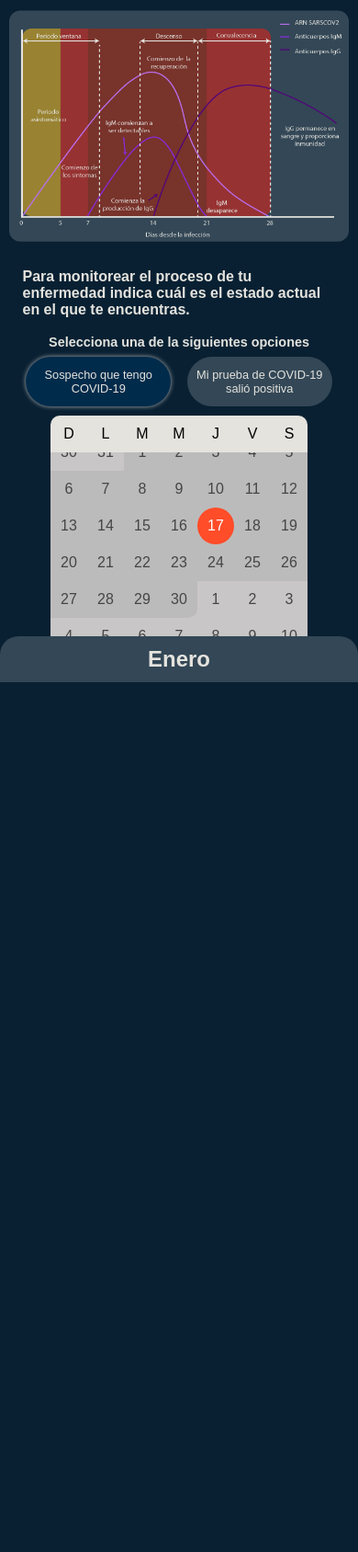
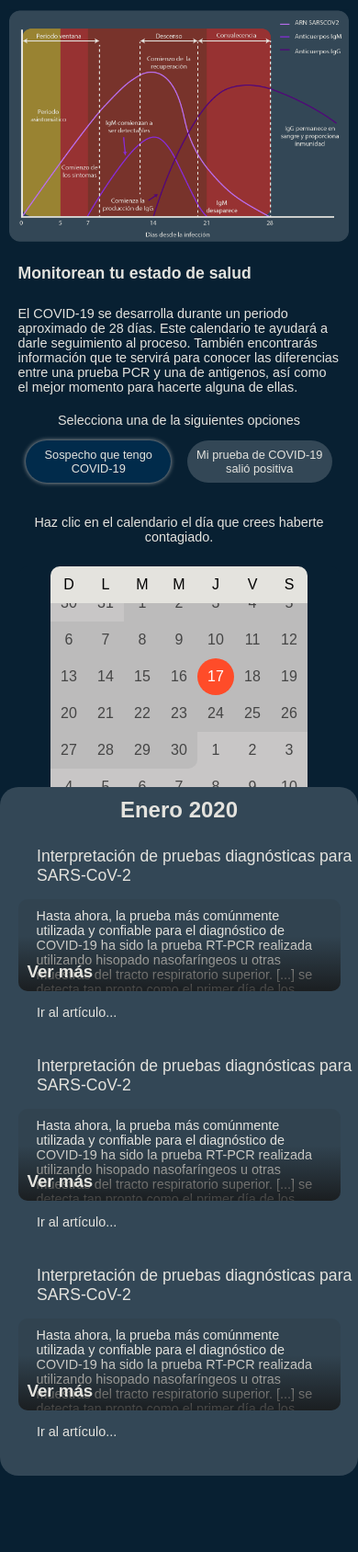
Before and after one commit to VGM137/reactCalendar, a React app: page / in a window 390 px wide. Shown: the part 54-1742 px from the top of the page at 92% size. Before the commit the page ends 844 px from the top, so only its background shows below. Built offline with nearby package versions, Linux system fonts and the light colour scheme.

Commit message:
Almost ready, check dinamic see less buton

```diff
--- a/src/assets/styles/components/ChooseState.scss
+++ b/src/assets/styles/components/ChooseState.scss
@@ -6,27 +6,37 @@
   color: #e4e3de;
   display: grid;
   grid-template-columns: 50% 50%;
-  grid-template-rows: 40% 25% 35%;
-  grid-template-areas: 'description description'
+  grid-template-rows: auto auto auto auto auto;
+  grid-template-areas: 'title title'
+                       'description description'
                        'question question'
-                       'buttonA buttonB';
+                       'buttonA buttonB'
+                       'instructions instructions';
 }
-.question{
-  grid-area: question;
-  font-size: .9em;
-  height: auto;
+.choose-state-title{
+  grid-area: title;
+  margin: 0 0 20px 0;
+  font-size: 1.2em;
   text-align: center;
 }
 .question-description{
   grid-area: description;
   font-size: 1em;
   height: auto;
-  margin: 5px;
+  margin: 5px auto;
+  font-weight: 500;
+  width: 80%;
+}
+.question{
+  grid-area: question;
+  font-size: 1em;
+  height: auto;
+  text-align: center;
+  font-weight: 500;
 }
 .suspicious-state{
   font-size: .8em;
   width: 90%;
-  margin: auto;
   padding: 8px;
   box-sizing: border-box;
   text-decoration: none;
@@ -36,12 +46,13 @@
   border-radius: 30px;
   background-color: #334756;
   color: #e4e3de;
+  margin: 0px auto 20px auto;
+  height: auto;
   /* box-shadow: 0px 0px 0px 3px #010910; */
 }
 .tested-state{
   font-size: .8em;
   width: 90%;
-  margin: auto;
   padding: 5px 8px;
   box-sizing: border-box;
   text-decoration: none;
@@ -50,9 +61,34 @@
   border-radius: 30px;
   background-color: #334756;
   color: #e4e3de;
+  margin: 0px auto 20px auto;
+  height: auto;
   /* box-shadow: 0px 0px 0px 3px #010910; */
 }
 .active-button{
   background-color: #012b4b;;
   box-shadow: 0px 0px 5px 0px #b1b1b1;
 }
+.instructions{
+  font-size: 1em;
+  grid-area: instructions;
+  height: auto;
+  font-weight: 500;
+  text-align: center;
+}
+@media screen and (max-width: 767px){
+  .choose-state-title{
+    font-size: 1.1em;
+    text-align: left;
+  }
+  .question{
+    font-size: .9em;
+  }
+  .question-description{
+    font-size: .9em;
+    width: 100%;
+  }
+  .instructions{
+    font-size: .9em;
+  }
+}
--- a/src/assets/styles/components/DisplayMonth.scss
+++ b/src/assets/styles/components/DisplayMonth.scss
@@ -13,4 +13,5 @@
   justify-content: center;
   align-items: center;
   width: 100%;
+  margin: 0 auto;
 }
--- /dev/null
+++ b/src/assets/styles/components/Footer.scss
@@ -0,0 +1,4 @@
+.footer-wrap{
+  height: 200px;
+  width: 100px;
+}
--- /dev/null
+++ b/src/assets/styles/components/InfoComponent.scss
@@ -0,0 +1,96 @@
+.info-wrap{
+  height: auto;
+  width: 100%;
+  margin: 10px auto 40px auto;
+  border-bottom-left-radius: 20px;
+  border-top-left-radius: 20px;
+}
+.info-content{
+  position: relative;
+  height: 100%;
+  width: 70%;
+  box-sizing: border-box;
+  margin: 0 auto;
+}
+.info-title{
+  font-size: 1.1em;
+  color: #e4e3de;
+  width: 60%;
+  margin: 15px auto;
+  font-weight: 500;
+}
+.info-text{
+  font-size: .9em;
+  color: #e4e3de;
+  border-radius: 10px;
+  width: 100%;
+  margin: 15px auto;
+  font-weight: 500;
+  padding: 10px;
+  padding-left: 20px;
+  background-color: #2f3e49;
+  box-sizing: border-box;
+}
+.info-wrap a{
+  font-size: .8em;
+  text-decoration: none;
+  color: #e4e3de;
+  width: 60%;
+  margin: 15px auto;
+  display: flex;
+  font-size: .9em;
+  font-weight: 500;
+}
+
+@media screen and (max-width: 767px){
+  .info-content{
+    width: 90%;
+  }
+  .info-title{
+    width: 90%;
+    margin-left: 40px;
+  }
+  .info-text{
+    width: 90%;
+  }
+  .info-wrap a{
+    width: 90%;
+    margin-left: 40px;
+  }
+  .info-text{
+    font-size: .9em;
+    color: #e4e3de;
+    max-height: 100px;
+    overflow: hidden;
+    border-radius: 10px;
+    width: 100%;
+    margin: 15px auto;
+    font-weight: 500;
+    padding: 10px;
+    padding-left: 20px;
+    background-color: #2f3e496b;
+    box-sizing: border-box;
+  }
+  .info-seeMore{
+    display: flex;
+    position: absolute;
+    height: 100%;
+    width: 100%;
+    top: 0;
+    z-index: 1;
+    background: rgb(0,0,0);
+    background: linear-gradient(180deg, rgba(0,0,0,0) 40%, rgba(21,21,21,0.8) 100%);
+    border-radius: 10px;
+    margin: 0 auto;
+  }
+  .info-seeMore-text{
+    display: flex;
+    color: #e4e3de;
+    margin: 10px;
+    width: auto;
+    align-items: end;
+  }
+  .info-seeLess{
+    font-size: .9em;
+  }
+}
--- /dev/null
+++ b/src/assets/styles/components/LearnMore.scss
@@ -0,0 +1,6 @@
+.learnMore-section{
+  background-color: #334756;
+  width: 100%;
+  border-bottom-left-radius: 20px;
+  border-bottom-right-radius: 20px;
+}
--- a/src/assets/styles/components/YearContainer.scss
+++ b/src/assets/styles/components/YearContainer.scss
@@ -3,8 +3,8 @@
   width: fit-content;
   margin: auto;
   overflow: scroll;
-  display: grid;
-  grid-template-columns: repeat(max(366), 40px);
+  display: flex;
+  /* grid-template-columns: repeat(max(366), 40px); */
   grid-auto-flow: row;
   justify-content: center;
   position: relative;
@@ -21,6 +21,7 @@
 }
 @media screen and (max-width: 767px){
   .year-container{
+    display: grid;
     grid-template-columns: repeat(max(7), 40px);
   }
   .Enero, .Marzo, .Mayo, .Julio, .Septiembre, .Noviembre{
--- a/src/components/ChooseState.jsx
+++ b/src/components/ChooseState.jsx
@@ -4,6 +4,8 @@ import { currentState } from "../actions";
 import '../assets/styles/components/ChooseState.scss'
 
 const ChooseState = (props) => {
+
+  let isTested = props.state
 
   const handleState = (e) =>{
     if(e.target.id === 'suspicious-state'){
@@ -19,24 +21,39 @@ const ChooseState = (props) => {
 
   return (
     <div id='choose-state' className='choose-state'>
-      <h2 id='question-description' className='question-description'>Para monitorear el proceso de tu enfermedad indica cuál es el estado actual en el que te encuentras.</h2>
+      <h1 id='choose-state-title' className='choose-state-title'>Monitorean tu estado de salud</h1>
+      <h2 id='question-description' className='question-description'>El COVID-19 se desarrolla durante un periodo aproximado de 28 días. Este calendario te ayudará a darle seguimiento al proceso. También encontrarás información que te servirá para conocer las diferencias entre una prueba PCR y una de antigenos, así como el mejor momento para hacerte alguna de ellas.</h2>
       <h3 id='question' className='question'>Selecciona una de la siguientes opciones</h3>
       <button
         id='suspicious-state'
         className='suspicious-state active-button'
         onClick={(e) => handleState(e)}
-        >Sospecho que tengo COVID-19</button>
+        >Sospecho que tengo COVID-19
+      </button>
       <button
         id='tested-state'
         className='tested-state'
         onClick={(e) => handleState(e)}
-        >Mi prueba de COVID-19 salió positiva</button>
+        >Mi prueba de COVID-19 salió positiva
+      </button>
+      {isTested
+        ?
+          <h3 id='instructions' className='instructions'>Haz clic en el calendario el día que te hiciste la prueba.</h3>
+        :
+          <h3 id='instructions' className='instructions'>Haz clic en el calendario el día que crees haberte contagiado.</h3>
+      }
     </div>
   )
+}
+
+const mapStateToProps = (state) => {
+  return {
+    state: state.state
+  }
 }
 
 const dispatchStateToProps = {
   currentState,
 }
 
-export default connect(null, dispatchStateToProps)(ChooseState)
+export default connect(mapStateToProps, dispatchStateToProps)(ChooseState)
--- a/src/components/DayNumber.jsx
+++ b/src/components/DayNumber.jsx
@@ -4,7 +4,7 @@ import { scrollingMonth } from "../actions";
 import { displayRange } from "../actions";
 import '../assets/styles/components/DayNumber.scss'
 
-const DayNumber = ({number, month, lastDay, start}) => {
+const DayNumber = ({number, month, year, lastDay, start}) => {
 
   const currentDate = useSelector(state => state.currentDate)
   const windowSize = useSelector(state => state.windowSize)
@@ -14,6 +14,7 @@ const DayNumber = ({number, month, lastDay, start}) => {
 
   let currentMonth = currentDate.currentMonth
   let currentDay = currentDate.currentDay
+  let currentYear = currentDate.currentYear
   if(currentDay < 10){
     currentDay = currentDay.charAt(1)
   }
@@ -26,7 +27,7 @@ const DayNumber = ({number, month, lastDay, start}) => {
   const callbackFunction = entries => {
     const [entry] = entries
     if(entry.isIntersecting == true){
-      dispatch(scrollingMonth(entry.target.classList[1]))
+      dispatch(scrollingMonth({month:entry.target.classList[1], year: entry.target.classList[3]}))
     }
 
     setVisible(entry.isIntersecting)
@@ -43,9 +44,10 @@ const DayNumber = ({number, month, lastDay, start}) => {
   useEffect(() => {
     const observer = new IntersectionObserver(callbackFunction, options)
     const currentTarget = targetRef.current
-    if(currentTarget.classList[1]==currentMonth && currentTarget.innerText == currentDay){
+    if(currentTarget.classList[1]==currentMonth && currentTarget.classList[3]==currentYear && currentTarget.innerText == currentDay){
       currentTarget.scrollIntoView({block: "center", behavior: "smooth"})
     }
+
     if(currentTarget) observer.observe(currentTarget)
 
     return () => {
@@ -122,19 +124,20 @@ const DayNumber = ({number, month, lastDay, start}) => {
               dayNumber-container
               ${month}
               s${number}
+              ${year}
               ${number == 1 ? 'first-round' : ''}
               ${number == lastDay ? 'last-round' : ''}
-              ${month == currentMonth ? 'current-month' : ''}
-              ${month == currentMonth && number == currentDay ? number : ''}
+              ${month == currentMonth && year == currentYear ? 'current-month' : ''}
+              ${month == currentMonth && number && year == currentYear == currentDay ? number : ''}
             `}
             style={{gridColumn: `${start}/${start+1}`}}
           >
             <p
               id='dayNumber'
-              style={month == currentMonth && number == currentDay ? {backgroundColor: '#FF4C29', position:'relative'} : {}}
+              style={month == currentMonth && number == currentDay && year == currentYear ? {backgroundColor: '#FF4C29', position:'relative'} : {}}
               className={`
                 dayNumber
-                ${month == currentMonth && number == currentDay ? 'current-day' : ''}
+                ${month == currentMonth && number == currentDay && year == currentYear ? 'current-day' : ''}
               `}
               onClick={state ? (e) => handleTestedClick(e) : (e) => handleSuspiciousClick(e)}>
                 {number}
@@ -148,18 +151,19 @@ const DayNumber = ({number, month, lastDay, start}) => {
               dayNumber-container
               ${month}
               s${number}
+              ${year}
               ${number == 1 ? 'first-round' : ''}
               ${number == lastDay ? 'last-round' : ''}
-              ${month == currentMonth ? 'current-month' : ''}
-              ${month == currentMonth && number == currentDay ? number : ''}
+              ${month == currentMonth && year == currentYear ? 'current-month' : ''}
+              ${month == currentMonth && number && year == currentYear == currentDay ? number : ''}
             `}
           >
             <p
             id='dayNumber'
-            style={month == currentMonth && number == currentDay ? {backgroundColor: '#FF4C29'} : {}}
+            style={month == currentMonth && number == currentDay && year == currentYear ? {backgroundColor: '#FF4C29'} : {}}
             className={`
               dayNumber
-              ${month == currentMonth && number == currentDay ? 'current-day' : ''}
+              ${month == currentMonth && number == currentDay && year == currentYear ? 'current-day' : ''}
             `}
             onClick={state ? (e) => handleTestedClick(e) : (e) => handleSuspiciousClick(e)} >
               {number}
--- a/src/components/DisplayMonth.jsx
+++ b/src/components/DisplayMonth.jsx
@@ -3,10 +3,11 @@ import { connect } from "react-redux";
 import '../assets/styles/components/DisplayMonth.scss'
 
 const DisplayMonth = (props) => {
+  let year = props.scrollingMonth.year
   return(
     <div id='display-month' className='display-month'>
       <h2 id='month-text' className='month-text'>
-        {props.scrollingMonth}
+        {`${props.scrollingMonth.month} ${year}`}
       </h2>
     </div>
   )
--- /dev/null
+++ b/src/components/Footer.jsx
@@ -0,0 +1,13 @@
+import React from "react";
+import { connect } from "react-redux";
+import '../assets/styles/components/Footer.scss'
+
+const Footer = () => {
+  return (
+    <div id='footer-wrap' className='footer-wrap'>
+
+    </div>
+  )
+}
+
+export default connect(null, null)(Footer);
--- /dev/null
+++ b/src/components/InfoComponent.jsx
@@ -0,0 +1,67 @@
+import React from "react";
+import { connect, useSelector } from "react-redux";
+import { Link } from "react-router-dom";
+import '../assets/styles/components/InfoComponent.scss'
+
+const infoComponent = ({title, text, link}) => {
+
+  const windowSize = useSelector(state => state.windowSize)
+  const isMobile = windowSize < 768
+
+  const handleSeeMore = (e) => {
+    let target = e.target
+    if(target.id == 'info-seeMore'){
+      let infoText = target.parentElement.children[0]
+      let infoSeeMore = target
+      infoText.style.maxHeight = '100%'
+      infoSeeMore.style.display = 'none'
+    }else if(target.id == 'info-seeMore-text'){
+      let infoText = target.parentElement.parentElement.children[0]
+      let infoSeeMore = target.parentElement
+      infoText.style.maxHeight = '100%'
+      infoSeeMore.style.display = 'none'
+    }
+  }
+
+  const handleSeeLess = (e) => {
+    let infoText = document.getElementById('info-text')
+    let infoSeeMore = document.getElementById('info-seeMore')
+    infoText.style.maxHeight = '100px'
+    infoSeeMore.style.display = 'flex'
+  }
+
+  return(
+    <>
+      {isMobile
+        ?
+          <div id='info-wrap' className='info-wrap'>
+            <h1 id='info-title' className='info-title'>{title}</h1>
+            <div id='info-content' className='info-content'>
+              <div id='info-text' className='info-text'>
+                {text}
+                <h3 id='info-seeLess' className='info-seeLess' onClick={handleSeeLess}>Ver menos</h3>
+              </div>
+              <div id='info-seeMore' className='info-seeMore' onClick={handleSeeMore}>
+                <h3 id='info-seeMore-text' className='info-seeMore-text'>Ver más</h3>
+              </div>
+            </div>
+            <a href={link} id='info-link' className='info-link'>Ir al artículo...</a>
+          </div>
+        :
+          <div id='info-wrap' className='info-wrap'>
+            <h1 id='info-title' className='info-title'>{title}</h1>
+            <div id='info-content' className='info-content'>
+              <h2 id='info-text' className='info-text'>{text}</h2>
+            </div>
+            <a href={link} id='info-link' className='info-link'>Ir al artículo...</a>
+          </div>
+      }
+    </>
+  )
+};
+
+/* const mapStateToProps = (state) => {
+  windowSize: state.windowSize
+} */
+
+export default connect(null, null)(infoComponent)
--- /dev/null
+++ b/src/components/LearnMore.jsx
@@ -0,0 +1,41 @@
+import React from "react";
+import { connect } from "react-redux";
+import InfoComponent from "./InfoComponent";
+import '../assets/styles/components/LearnMore.scss'
+
+const LearnMore = () => {
+
+  return(
+    <div id='learnMore-section' className='learnMore-section'>
+      <InfoComponent
+        title={'Interpretación de pruebas diagnósticas para SARS-CoV-2'}
+        text={`${"Hasta ahora, la prueba más comúnmente utilizada y confiable para el diagnóstico de COVID-19 ha sido la prueba RT-PCR realizada utilizando hisopado nasofaríngeos u otras muestras del tracto respiratorio superior."} [...] ${"se detecta tan pronto como el primer día de los síntomas y alcanza su punto máximo en la primera semana de aparición de los síntomas."}
+
+        ${'Por otro lado existen las pruebas de anticuerpos, también conocidas como serológicas, que consisten en una prueba sanguinea, estos "son positivos incluso el cuarto día después del inicio de los síntomas, los niveles más altos se producen en la segunda y tercera semana de enfermedad."'}`
+        }
+        link={'https://www.labguemes.com.ar/web/interpretacion-de-pruebas-diagnosticas-para-sars-cov-2'
+        }
+      />
+      <InfoComponent
+        title={'Interpretación de pruebas diagnósticas para SARS-CoV-2'}
+        text={`${"Hasta ahora, la prueba más comúnmente utilizada y confiable para el diagnóstico de COVID-19 ha sido la prueba RT-PCR realizada utilizando hisopado nasofaríngeos u otras muestras del tracto respiratorio superior."} [...] ${"se detecta tan pronto como el primer día de los síntomas y alcanza su punto máximo en la primera semana de aparición de los síntomas."}
+
+        ${'Por otro lado existen las pruebas de anticuerpos, también conocidas como serológicas, que consisten en una prueba sanguinea, estos "son positivos incluso el cuarto día después del inicio de los síntomas, los niveles más altos se producen en la segunda y tercera semana de enfermedad."'}`
+        }
+        link={'https://www.labguemes.com.ar/web/interpretacion-de-pruebas-diagnosticas-para-sars-cov-2'
+        }
+      />
+      <InfoComponent
+        title={'Interpretación de pruebas diagnósticas para SARS-CoV-2'}
+        text={`${"Hasta ahora, la prueba más comúnmente utilizada y confiable para el diagnóstico de COVID-19 ha sido la prueba RT-PCR realizada utilizando hisopado nasofaríngeos u otras muestras del tracto respiratorio superior."} [...] ${"se detecta tan pronto como el primer día de los síntomas y alcanza su punto máximo en la primera semana de aparición de los síntomas."}
+
+        ${'Por otro lado existen las pruebas de anticuerpos, también conocidas como serológicas, que consisten en una prueba sanguinea, estos "son positivos incluso el cuarto día después del inicio de los síntomas, los niveles más altos se producen en la segunda y tercera semana de enfermedad."'}`
+        }
+        link={'https://www.labguemes.com.ar/web/interpretacion-de-pruebas-diagnosticas-para-sars-cov-2'
+        }
+      />
+    </div>
+  )
+};
+
+export default connect(null, null)(LearnMore)
--- a/src/components/WeekDaysBar.jsx
+++ b/src/components/WeekDaysBar.jsx
@@ -6,15 +6,16 @@ const WeekDaysBar = (props) => {
 
   let isMobile = props.windowSize < 768
   let isDesk = props.windowSize >= 768
+  const year = props.currentDate.currentYear
+  const parsedYear = parseInt(year)
+  console.log(parseInt(year))
+  console.log(typeof(parsedYear))
   let weekDaysLetter = []
   let twelveYearCalendar = []
   let lastDay;
 
   if(isDesk){
-    const yearsArray = []
-    for(let i = 2018; i <= 2030; i++){
-      yearsArray.push(i)
-    }
+    const yearsArray = [parsedYear-1, parsedYear, parsedYear+1]
     console.log(yearsArray)
     yearsArray.forEach(year => {
       props.months.forEach(month => {
--- a/src/components/YearContainer.jsx
+++ b/src/components/YearContainer.jsx
@@ -9,12 +9,16 @@ const YearContainer = (props) => {
   let spanishMonths = props.months
 
   let year = props.currentDate.currentYear
+  const parsedYear = parseInt(year)
   let weekDays = props.weekDays
 
   let arrayOfDays = []
 
   let firstWeekDay = new Date(year, 0, 1).getDay();
 
+  const yearsArray = [parsedYear-1, parsedYear, parsedYear+1]
+  console.log(yearsArray)
+  yearsArray.forEach(year => {
     spanishMonths.forEach(month => {
       let newDate = new Date(year, spanishMonths.indexOf(month), 1)
       let lastDay = new Date(newDate.getFullYear(), newDate.getMonth() +1, 0).getDate();
@@ -24,6 +28,7 @@ const YearContainer = (props) => {
           let day = {
             number: i,
             month: month,
+            year: year,
             lastDay: lastDay,
             start: firstWeekDay
           }
@@ -32,12 +37,14 @@ const YearContainer = (props) => {
           let day = {
             number: i,
             month: month,
+            year: year,
             lastDay: lastDay,
             start: ''
           }
           arrayOfDays.push(day)
         }
       }
+    })
   })
 
   let key = 0
@@ -52,6 +59,7 @@ const YearContainer = (props) => {
           <DayNumber
             number={day.number}
             month={day.month}
+            year={day.year}
             lastDay={day.lastDay}
             key={key}
             start={day.start}
--- a/src/containers/Home.jsx
+++ b/src/containers/Home.jsx
@@ -6,6 +6,8 @@ import Graphic from '../components/Graphic';
 import ChooseState from '../components/ChooseState';
 import Carousel from '../components/Carousel';
 import DisplayMonth from '../components/DisplayMonth';
+import LearnMore from '../components/LearnMore';
+import Footer from '../components/Footer';
 import '../assets/styles/components/Home.scss'
 
 
@@ -13,9 +15,14 @@ const Home = (props) => {
 
   props.windowSize(window.innerWidth)
 
-  window.addEventListener('resize', () => props.windowSize(window.innerWidth))
+  window.addEventListener('resize', () => {
+/*     let currentDay = document.getElementsByClassName('current-day')
+    currentDay.scrollIntoView({block: "center", behavior: "smooth"}) */
+    props.windowSize(window.innerWidth)
+  })
   console.log(window)
-  console.log(window.innerWidth)
+  /*
+  console.log(window.innerWidth) */
 
   return (
     <>
@@ -25,6 +32,8 @@ const Home = (props) => {
       <ChooseState/>
       <Carousel/>
       <DisplayMonth/>
+      <LearnMore/>
+      <Footer/>
     </section>
     </>
   )
```
Also changed, not shown: src/assets/styles/components/WeekDaysBar.scss (+10 -10 lines). Lines whose indentation alone changed are shown as unchanged.
